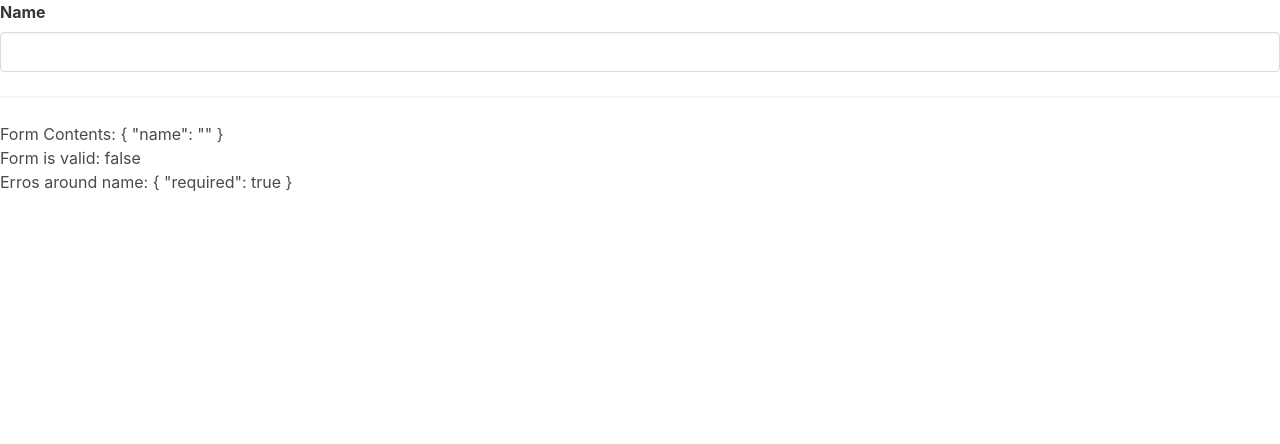
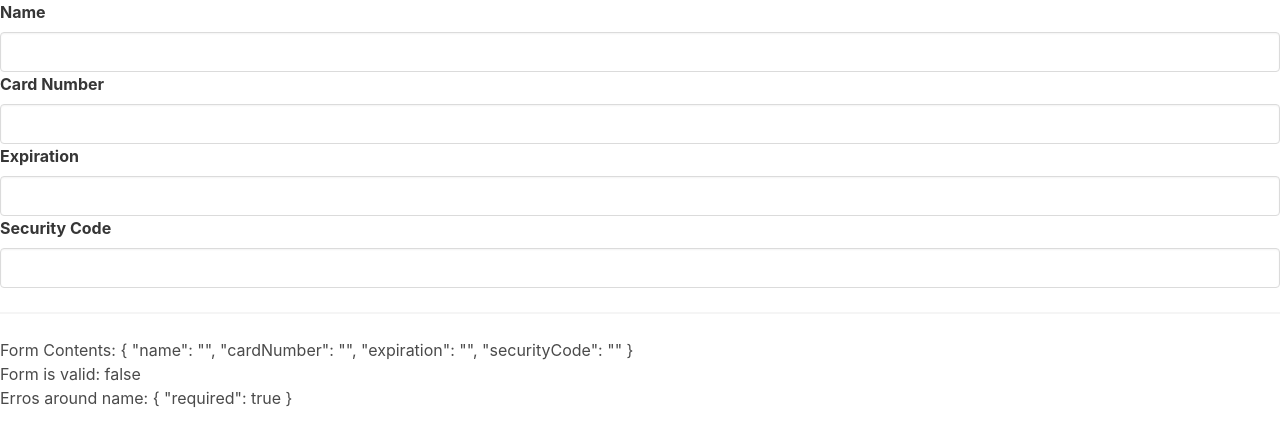
Before and after one commit to gustavonvp/creditcard---004, an Angular app: page / in a window 1280 px wide. Shown: the top 444 px of the page. Built offline with nearby package versions, Linux system fonts and the light colour scheme.

Commit message:
more form properties validator embedded

```diff
--- a/src/app/card-form/card-form.component.html
+++ b/src/app/card-form/card-form.component.html
@@ -1,5 +1,8 @@
 <form [formGroup]="cardForm">
     <app-input label="Name" [control]="cardForm.get('name')"></app-input>
+    <app-input label="Card Number" [control]="cardForm.get('cardNumber')"></app-input>
+    <app-input label="Expiration" [control]="cardForm.get('expiration')"></app-input>
+    <app-input label="Security Code" [control]="cardForm.get('securityCode')"></app-input>
     <hr/>
 </form>
 <div> Form Contents: {{cardForm.value | json}}  </div>
--- a/src/app/card-form/card-form.component.ts
+++ b/src/app/card-form/card-form.component.ts
@@ -15,11 +15,17 @@
        Validators.minLength(3),
        Validators.maxLength(5),
        Validators.pattern("[a-zA-Z ]*"),
-    ] )
+
+    ] ),
+
+      cardNumber: new FormControl(''),
+      expiration: new FormControl(''),
+      securityCode: new FormControl('')
+
   });
 
   constructor() {
-      console.log(this.cardForm);
+      console.log(this.cardForm.get('name'));
   }
 
   ngOnInit() {}
```
